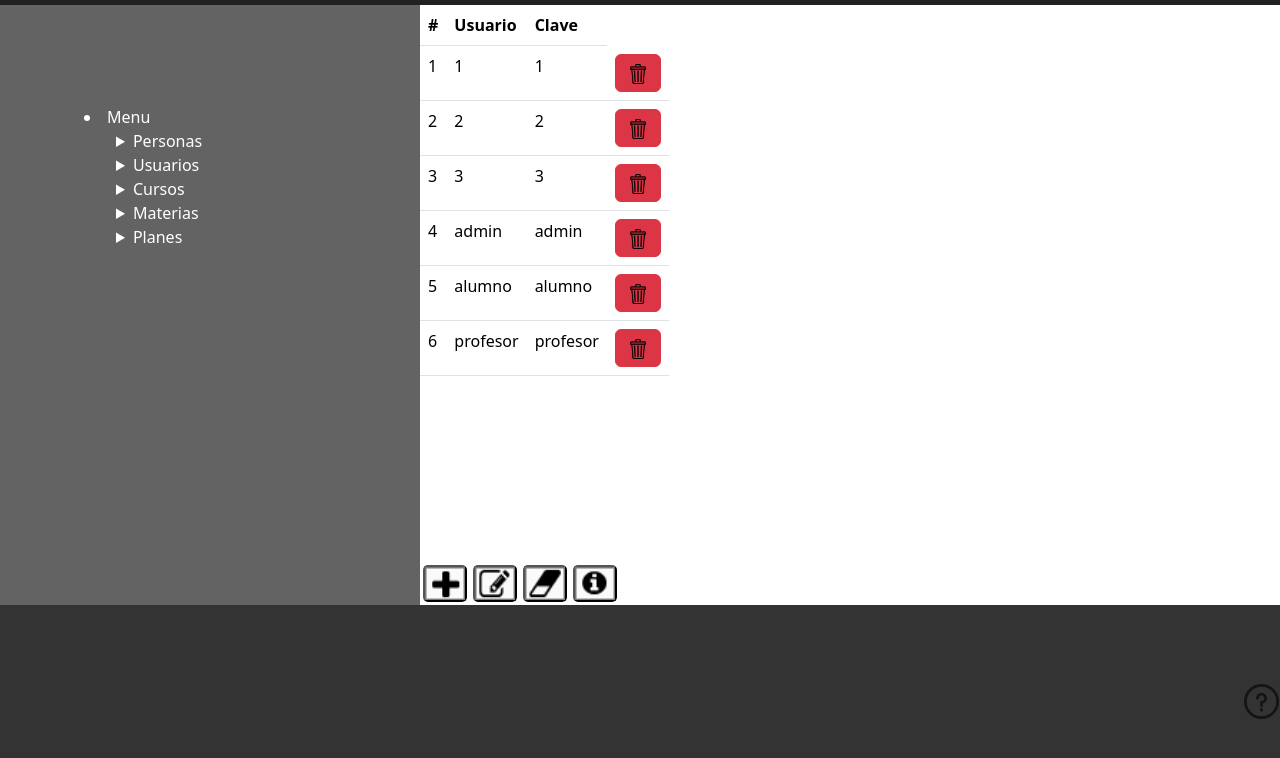
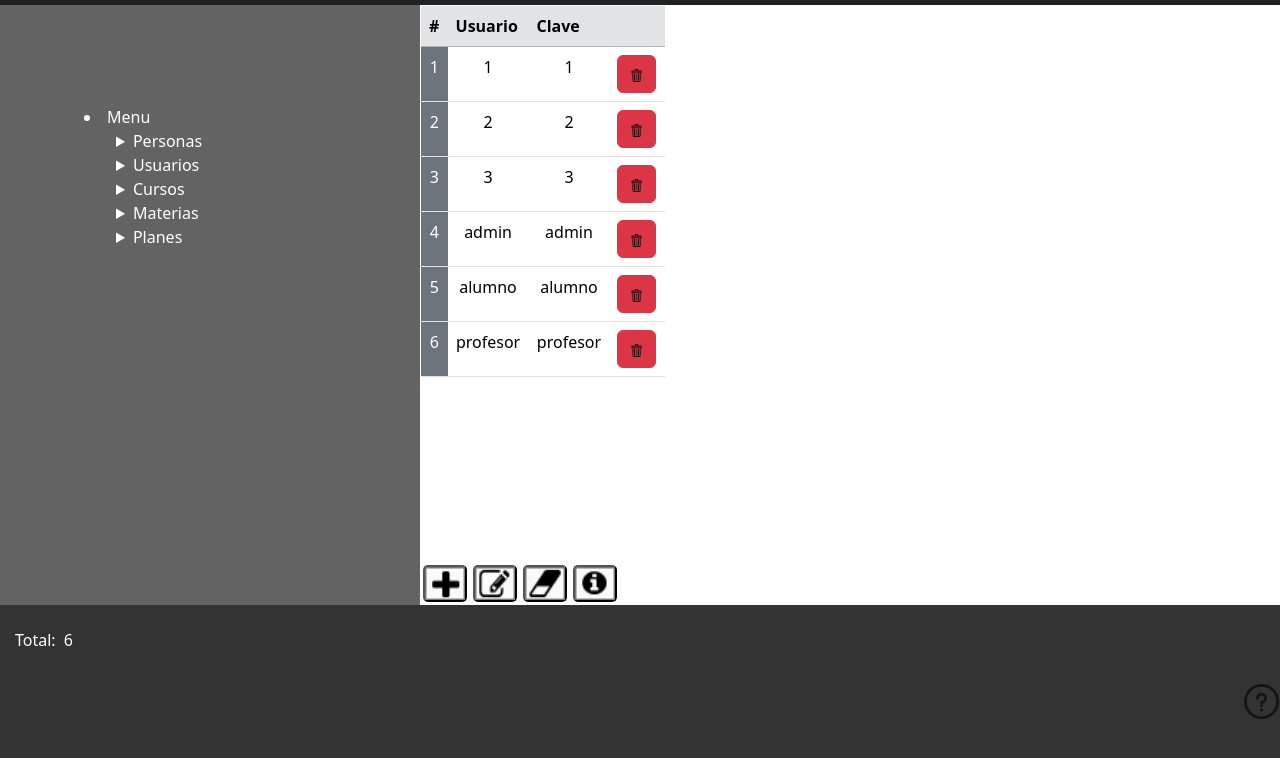
Before and after one commit to Xraidth/UTN-FRRO-Proyecto-WEB-2024, a website: page Web/main.html in a window 1280 px wide. Shown: the part 62-820 px from the top of the page. Drawn offline with nearby package versions, Linux system fonts and the light colour scheme.

Commit message:
Retoques en el main

```diff
--- a/Web/js/Entidades/usuario.js
+++ b/Web/js/Entidades/usuario.js
@@ -7,3 +7,7 @@ class Usuario {
 
 const usuarios = [];
 usuarios.push(new Usuario('1', '1'), new Usuario('2', '2'), new Usuario('3', '3'), new Usuario('admin', 'admin'), new Usuario('alumno', 'alumno'), new Usuario('profesor', 'profesor'));
+
+function usuarioActual(){
+    return JSON.parse(sessionStorage.getItem('usuario'));
+}
--- a/Web/js/Utilidades/login.js
+++ b/Web/js/Utilidades/login.js
@@ -33,8 +33,9 @@
 
     btnIngreso.addEventListener('click', (e) => {
         e.preventDefault();
-
-        if (buscaUsuario(txtUsuario.value, txtClave.value)!= undefined) {
+        const usu = buscaUsuario(txtUsuario.value, txtClave.value);
+        if (usu != undefined) {
+            guardarSesion(usu);
             window.location.href = './main.html';
         }
         else{alert("Contraseña incorrecta!");}
@@ -45,3 +46,7 @@
         return usuarios.find(x=>x.usuario === usu && x.clave === clave);
 
     }
+
+    function guardarSesion(usu){
+        sessionStorage.setItem('usuario', JSON.stringify(usu));
+    }
--- a/Web/js/Utilidades/main.js
+++ b/Web/js/Utilidades/main.js
@@ -1,4 +1,9 @@
 const main_main_tbody = document.getElementById('main_main_tbody');
+const main_footer_tbody = document.getElementById('main_footer_tbody');
+const btnAgregar = document.getElementById('btnAgregar');
+const btnModificar = document.getElementById('btnModificar');
+const btnBorrar = document.getElementById('btnBorrar');
+const btnConsultar = document.getElementById('btnConsultar');
 
 window.addEventListener('load', function() {
     cargarTabla();
@@ -11,6 +16,7 @@ function cargarTabla(){
             main_main_tbody.appendChild(crearFila(usu, index));
         });
     }
+    cargarResumen();
 }
 
 function crearFila(usu, index){
@@ -18,11 +24,13 @@ function crearFila(usu, index){
 
     const nroFila = document.createElement('td');
     nroFila.innerHTML = (++index).toString();
+    nroFila.className = 'text-center bg-secondary text-white'
     fila.appendChild(nroFila);
 
     for (const u in usu) {
         if (usu.hasOwnProperty(u)) {
             const celda = document.createElement('td');
+            celda.className = 'text-center'
             celda.innerHTML = usu[u].toString();
             fila.appendChild(celda);
         }
@@ -51,3 +59,28 @@ function eliminarFila(usu){
     usuarios.splice(nroUsu, 1);
     cargarTabla();
 }
+
+
+btnAgregar.addEventListener('click', () =>{ window.location.href = './registro.html'});
+btnModificar.addEventListener('click', () =>{console.log('boton mod apretado');});
+btnBorrar.addEventListener('click', () =>{console.log('boton borrar apretado');});
+btnConsultar.addEventListener('click', () =>{console.log('boton consultar apretado');});
+
+
+function cargarResumen(){
+    main_footer_tbody.innerHTML="";
+    cargarTotal();
+
+}
+
+function cargarTotal(){
+    const filaCantTotal = document.createElement('tr');
+    const celdaCantTotal = document.createElement('td');
+    const celdaCantValorTotal= document.createElement('td');
+    celdaCantValorTotal.textContent = usuarios.length.toString();
+    celdaCantTotal.textContent = 'Total:';
+    celdaCantValorTotal.className = 'p-2';
+    filaCantTotal.appendChild(celdaCantTotal);
+    filaCantTotal.appendChild(celdaCantValorTotal);
+    main_footer_tbody.appendChild(filaCantTotal);
+}
--- a/Web/main.html
+++ b/Web/main.html
@@ -25,7 +25,9 @@
                       <span class="navbar-toggler-icon"></span>
 
                     </button>
+                    <div>
 
+                    </div>
                   </div>
                 </nav>
             </section>
@@ -85,11 +87,12 @@
         <div class="main_main_div2">
 
             <table class="main_main_table table">
-                <thead class="main_main_thead table-ligth">
+                <thead class="main_main_thead table-secondary">
                   <tr>
                     <th>#</th>
                     <th>Usuario</th>
                     <th>Clave</th>
+                    <th></th>
                   </tr>
                 </thead>
                 <tbody class="main_main_tbody" id="main_main_tbody">
@@ -99,16 +102,16 @@
 
               <div class="main_botonera">
                 <button class="btnBotonera btnAgregar">
-                  <img src="./Imagenes/add.png" class="imgBotonera" alt="">
+                  <img src="./Imagenes/add.png" class="imgBotonera" id="btnAgregar" alt="">
                 </button>
                 <button class="btnBotonera btnModificar">
-                  <img src="./Imagenes/edit.png" class="imgBotonera" alt="">
+                  <img src="./Imagenes/edit.png" class="imgBotonera" id="btnModificar" alt="">
                 </button>
                 <button class="btnBotonera btnBorrar">
-                  <img src="./Imagenes/delete.png" class="imgBotonera" alt="">
+                  <img src="./Imagenes/delete.png" class="imgBotonera" id="btnBorrar" alt="">
                 </button>
                 <button class="btnBotonera btnConsultar">
-                  <img src="./Imagenes/info.png" class="imgBotonera" alt="">
+                  <img src="./Imagenes/info.png" class="imgBotonera" id="btnConsultar" alt="">
                 </button>
 
 
@@ -120,7 +123,16 @@
 
     </main>
     <footer class="main_footer">
-        <div class="div__img">
+          <div class="main_footer_resumen">
+
+          <table class="main_footer_tabla">
+          <tbody class="main_footer_tbody" id="main_footer_tbody">
+          </tbody>
+          </table>
+
+          </div>
+
+          <div class="div__img">
             <a href="./ayuda.html">
             <img src="./Imagenes/ayuda.png" class="img__ayuda" alt="...">
           </a>
--- a/Web/scss/components/_footer.scss
+++ b/Web/scss/components/_footer.scss
@@ -25,6 +25,16 @@ position: relative;
 .main_footer{
     background-color:#333333;
     height: 25%;
+ }
+
+ .main_footer_tabla{
+    display: inline-block;
+    list-style-type: none;
+    color: white;
+
+    padding: 0;
+    margin: 15px;
+
  }
 
 
--- a/Web/scss/components/_section.scss
+++ b/Web/scss/components/_section.scss
@@ -250,9 +250,18 @@ flex-direction: row;
         display: flex;
         justify-content: center;
         align-items: center;
+        transition: 0.1s;
 
     }
-    .imgbtnBorrado{ width: 20px;}
+    .imgbtnBorrado{ width: 13px;}
+
+
+    .btnBorrado:hover{
+        scale: 1.2;
+
+    }
+
+    .main_main_table{ margin: 1px;}
 
 
 /*----------Ayuda-----------*/
```
Also changed, not shown: Web/css/style.css, 1 other file.
